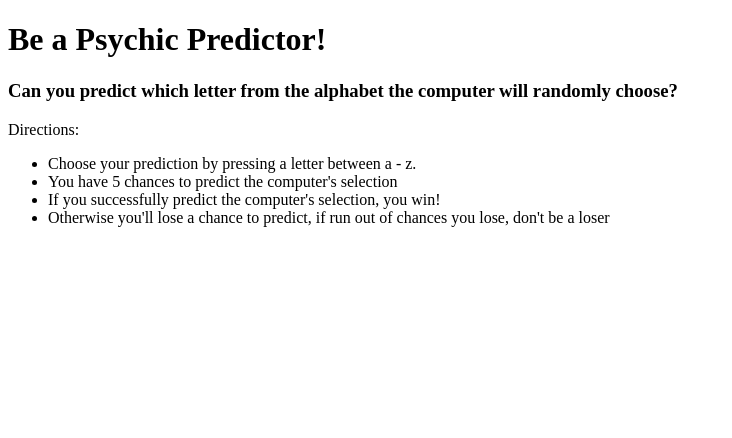
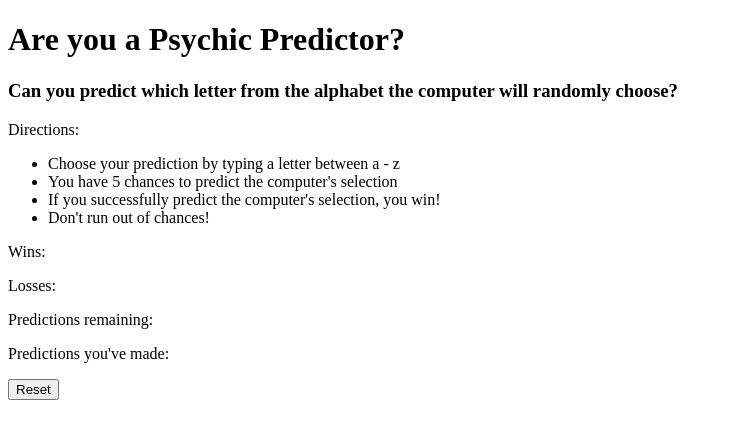
Before and after one commit to BoulderBrains/PsychicPredictor, a plain HTML site: page index.html in a window 1280 px wide. Shown: the whole page, without its empty margins (0-732 px from the left). Drawn offline with Linux system fonts and the light colour scheme.

Commit message:
setting up starting variables and game reset

```diff
--- a/assets/javascript/game.js
+++ b/assets/javascript/game.js
@@ -0,0 +1,14 @@
+document.addEventListener("DOMContentLoaded", function(){
+	var wins = 0;
+	var losses = 0;
+	var guessesRemaining = 5;
+	var guesses = [];
+
+});
+
+function reset() {
+	var wins = 0;
+	var losses = 0;
+	var guessesRemaining = 5;
+	var guesses = [];
+};
--- a/index.html
+++ b/index.html
@@ -15,15 +15,22 @@
 </head>
 <body>
 	<div class="container">
-		<h1>Be a Psychic Predictor!</h1>
+		<h1>Are you a Psychic Predictor?</h1>
 		<h3>Can you predict which letter from the alphabet the computer will randomly choose?</h3>
 		<p>Directions:</p>
 		<ul>
-			<li>Choose your prediction by pressing a letter between a - z.</li>
+			<li>Choose your prediction by typing a letter between a - z</li>
 			<li>You have 5 chances to predict the computer's selection</li>
 			<li>If you successfully predict the computer's selection, you win!</li>
-			<li>Otherwise you'll lose a chance to predict, if run out of chances you lose, don't be a loser</li>
-	</ul>
+			<li>Don't run out of chances!</li>
+		</ul>
+
+		<p class="wins">Wins:</p>
+		<p class="losses">Losses:</p>
+		<p class="guessesRemaining">Predictions remaining:</p>
+		<p class="guesses">Predictions you've made:</p>
+
+		<button onClick="reset()">Reset</button>
 	</div>
 </body>
 </html>
```
